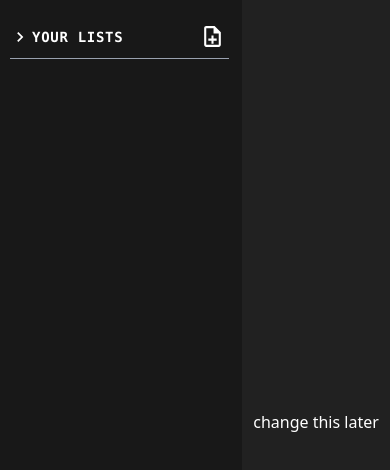
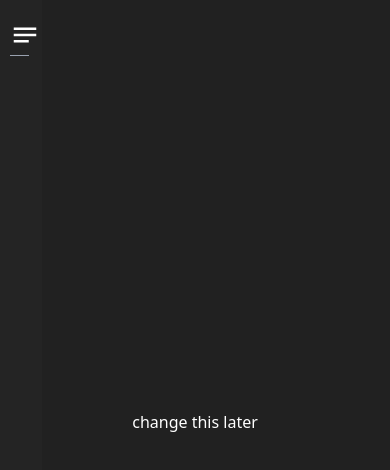
Before and after one commit to Nyima-ui/LineUp, a Next.js app: page / in a window 390 px wide. Shown: the top 470 px of the page. Built offline with nearby package versions, Linux system fonts and the light colour scheme.

Commit message:
make sidebar responsive

```diff
--- a/app/page.tsx
+++ b/app/page.tsx
@@ -11,6 +11,8 @@ export default function Home() {
   const [activeFile, setActiveFile] = useState<string | null>(null);
   const [activeTabs, setActiveTabs] = useState<string[]>([]);
   const [tabHistory, setTabHistory] = useState<string[]>([]);
+
+  const [isSideBarOpened, setisSideBarOpened] = useState(false);
 
   function handleFileSelect(name: string) {
     setActiveFile(name);
@@ -88,7 +90,7 @@ export default function Home() {
   if (!mounted) return null;
 
   return (
-    <div className="text-foreground bg-background flex bg-main h-screen overflow-hidden">
+    <div className="text-foreground bg-background flex bg-main h-screen overflow-hidden relative">
       <SideBar
         files={Object.keys(files)}
         activeFile={activeFile}
@@ -96,10 +98,12 @@ export default function Home() {
         onFileCreate={handleFileCreate}
         onRename={handleRename}
         onDelete={handleDelete}
+        isOpened={isSideBarOpened}
+        onToggle={setisSideBarOpened}
       />
 
       {activeTabs && activeTabs.length > 0 ? (
-        <div className="text-sm leading-4.75 flex-1 bg-editor min-w-0">
+        <div className="text-sm leading-4.75 flex-1 bg-editor min-w-0 max-lg:ml-[42px]">
           <Tabs
             activeTabs={activeTabs}
             activeFile={activeFile}
--- /dev/null
+++ b/app/test/page.tsx
@@ -0,0 +1,55 @@
+"use client";
+import Bars from "@/components/svgs/Bars";
+import { useState } from "react";
+
+interface SidebarProps {
+  isOpened: boolean;
+  onToggle: React.Dispatch<React.SetStateAction<boolean>>;
+}
+
+// className="cursor-pointer border border-white absolute top-0 "
+function Sidebar({ isOpened, onToggle }: SidebarProps) {
+  return (
+    <div
+      className={`bg-file-opened relative transition-all duration-100 ease-in
+          max-lg:absolute max-lg:h-full
+        ${isOpened ? "w-[242px]" : "w-[42px]"}`}
+    >
+      <button
+        className="flex w-full justify-end cursor-pointer"
+        onClick={() => onToggle(!isOpened)}
+      >
+        <Bars />
+      </button>
+      <div
+        className={`text-white whitespace-nowrap transition-opacity duration-100 ease-in ${isOpened ? "opacity-100" : "opacity-0"}`}
+      >
+        <p>some text, random text</p>
+        <p>some text, random text</p>
+        <p>some text, random text</p>
+      </div>
+    </div>
+  );
+}
+
+function EditorR() {
+  return (
+    <div className="flex-1 bg-gray-400 min-w-0">
+      <p>some text, random text</p>
+      <p>some text, random text</p>
+      <p>some text, random text</p>
+    </div>
+  );
+}
+
+const Page = () => {
+  const [isSideBarOpened, setisSideBarOpened] = useState(false);
+  return (
+    <div className="bg-main min-h-screen flex relative">
+      <Sidebar isOpened={isSideBarOpened} onToggle={setisSideBarOpened} />
+      <EditorR />
+    </div>
+  );
+};
+
+export default Page;
--- a/components/SideBar.tsx
+++ b/components/SideBar.tsx
@@ -4,6 +4,7 @@ import File from "./File";
 import ChevronRight from "./svgs/ChevronRight";
 import NoteAdd from "./svgs/NoteAdd";
 import { loadFiles } from "@/lib/storage";
+import Bars from "./svgs/Bars";
 
 interface SideBarProps {
   files: string[];
@@ -12,37 +13,57 @@ interface SideBarProps {
   onFileCreate: (name: string) => void;
   onRename: (oldName: string, newName: string) => void;
   onDelete: (name: string) => void;
+  isOpened: boolean;
+  onToggle: React.Dispatch<React.SetStateAction<boolean>>;
 }
 
 const SideBar = ({
   files,
   activeFile,
+  isOpened,
   onFileSelect,
   onFileCreate,
   onRename,
   onDelete,
+  onToggle,
 }: SideBarProps) => {
   const [isTypingFileName, setisTypingFileName] = useState(false);
 
+  // className="w-[242px] pt-[20px] pr-[13px] pl-[10px]"
   return (
-    <div className="w-[242px] pt-[20px] pr-[13px] pl-[10px]">
+    <div
+      className={`bg-file-opened relative transition-all duration-100 ease-in pt-[20px] pr-[13px] pl-[10px]
+        max-lg:absolute max-lg:h-full z-10
+        ${isOpened ? "w-[242px]" : "w-[42px]"}`}
+    >
       {/* header  */}
       <div className="flex items-center justify-between border-b pb-[5px] border-b-gray-400">
+        {isOpened && (
           <div className="flex items-center gap-0.5">
+            <button className="cursor-pointer">
               <ChevronRight />
+            </button>
             <p className="uppercase font-bold text-sm tracking-wider">
               Your lists
             </p>
           </div>
+        )}
+        {isOpened && (
           <button
             className="cursor-pointer hover:bg-file-hover p-1 rounded-sm"
             onClick={() => setisTypingFileName(true)}
           >
             <NoteAdd />
           </button>
+        )}
+        <button className="cursor-pointer" onClick={() => onToggle(!isOpened)}>
+          <Bars />
+        </button>
       </div>
 
-      <div className="mt-5">
+      <div
+        className={`mt-5 text-white whitespace-nowrap transition-opacity duration-100 ease-in ${isOpened ? "opacity-100" : "opacity-0"}`}
+      >
         {files.map((name, idx) => (
           <File
             key={idx}
--- a/components/Tabs.tsx
+++ b/components/Tabs.tsx
@@ -8,9 +8,11 @@ interface TabsProps {
   onSelect: (name: string) => void;
 }
 
+
+// className="flex items-end bg-main border-b-gray-700 border-b h-[59px] py-2"
 const Tabs = ({ activeTabs, activeFile, onClose, onSelect }: TabsProps) => {
   return (
-    <div className="flex items-end bg-main border-b-gray-400 border-b h-[59px] py-2">
+    <div className="flex items-end bg-main border-b-gray-700 border-b h-[59px] py-2">
       {/* tab  */}
       {activeTabs?.map((name, idx) => (
         <div
```
Lines whose indentation alone changed are shown as unchanged.
